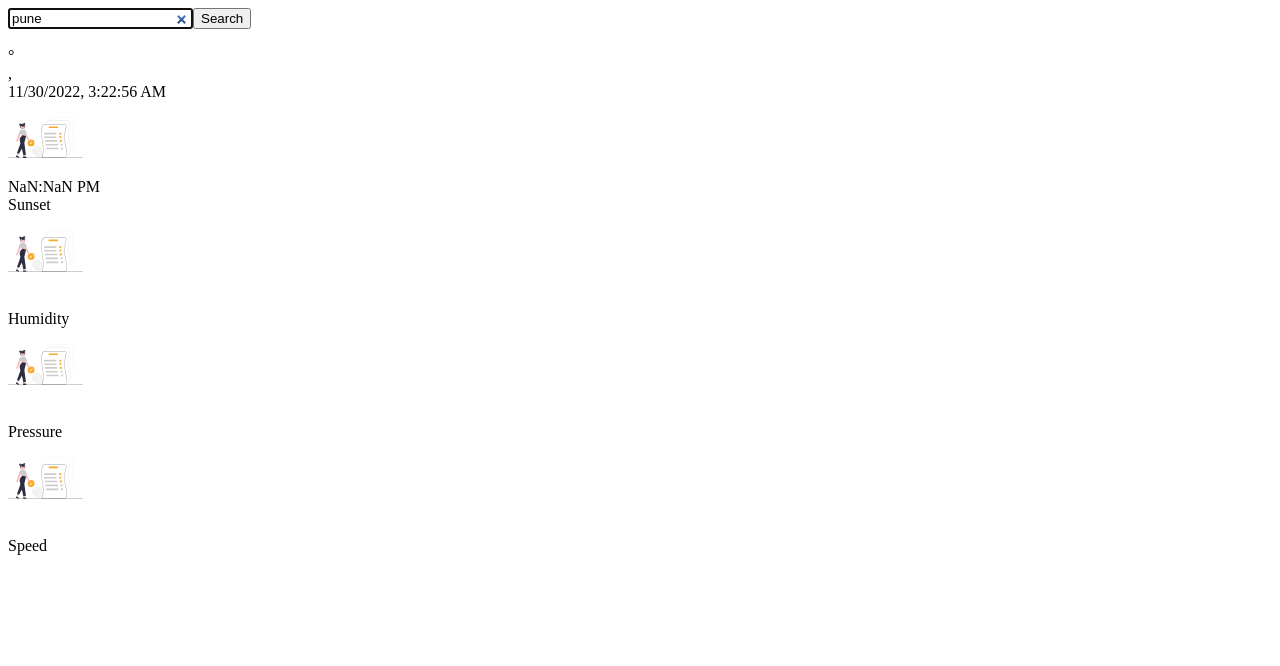
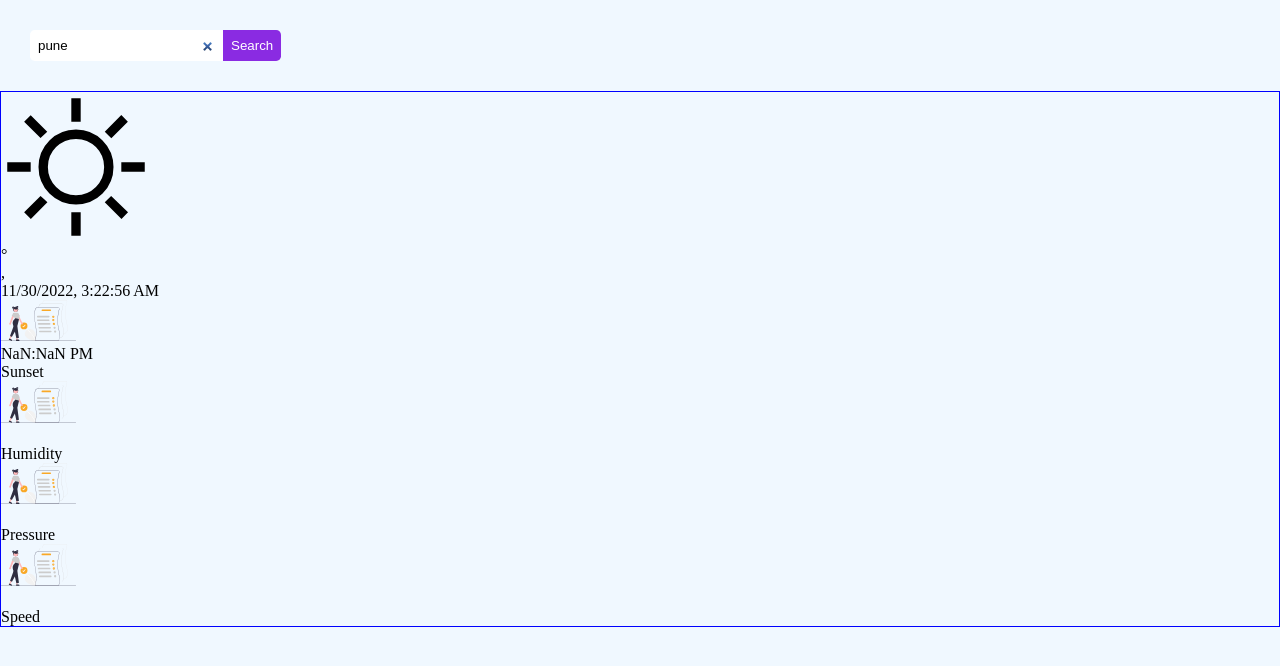
Before and after one commit to yash-purkar/weather-app, a React (Create React App) app: page / in a window 1280 px wide. Shown: the top 666 px of the page. Built offline with nearby package versions, Linux system fonts and the light colour scheme; no server answers.

Commit message:
style search bar

```diff
--- a/src/App.js
+++ b/src/App.js
@@ -1,5 +1,6 @@
 import React from 'react'
 import Temp from "./Component/Temp"
+import "./Component/App.css"
 
 const App = () => {
   return (
--- /dev/null
+++ b/src/Component/App.css
@@ -0,0 +1,34 @@
+* {
+  margin: 0px;
+  padding: 0px;
+}
+
+body {
+  background-color: aliceblue;
+}
+
+#searchItem {
+  outline: none;
+  border: none;
+  padding: 0.5rem;
+  border-top-left-radius: 0.3rem;
+  border-bottom-left-radius: 0.3rem;
+}
+
+.searchBtn {
+  border: none;
+  background-color: blueviolet;
+  color: white;
+  padding: 0.5rem;
+  border-top-right-radius: 0.3rem;
+  border-bottom-right-radius: 0.3rem;
+}
+
+.search {
+  /* border: 1px solid black; */
+  margin: 30px;
+}
+
+.widget {
+  border: 1px solid blue;
+}
--- a/src/Component/Temp.js
+++ b/src/Component/Temp.js
@@ -9,9 +9,7 @@ const Temp = () => {
   const getWeatherInfo = async () => {
 
     try {
-      const url = `https://api.openweathermap.org/data/2.5/weather?q=${searchValue}&units=metric&appid=2d9f020388f73c365b0cc6457b04233e`;
-
-
+      const url = `https://api.openweathermap.org/data/2.5/weather?q=${searchValue}&units=metric&appid=2d9f020388f73c365b0cc6457b04233b`;
 
       const res = await fetch(url);
       const data = await res.json();
@@ -34,14 +32,11 @@ const Temp = () => {
         country,
         sunset
       };
-
       setTempInfo(weatherInfo);
 
     } catch (error) {
       alert("NotFound")
     }
-
-
   }
 
   useEffect(() => {
--- a/src/Component/WeatherCard.js
+++ b/src/Component/WeatherCard.js
@@ -61,7 +61,8 @@ const WeatherCard = ({ tempInfo }) => {
         <div className="weatherIcon">
           {/* <i className={"wi wi-day-sunny"}></i> */}
           {/* Use icon here instead of img */}
-          <img src={weatherIcon} alt="" style={{ width: "150px" }} />
+          {/* <img src={weatherIcon} alt="" style={{ width: "150px" }} /> */}
+          <img src={sunny} alt="" style={{ width: "150px" }} />
         </div>
 
         <div className="weatherInfo">
@@ -102,7 +103,7 @@ const WeatherCard = ({ tempInfo }) => {
           <div className="two_side_section">
             <p>
               {/* <i></i> */}
-              <img src={todo} alt="" style={{ width: "75px" }} />
+              <img src={todo} alt="" className='weatherIcon' style={{ width: "75px" }} />
             </p>
             <p className="extra_info_left">
               {humidity} <br />
```
